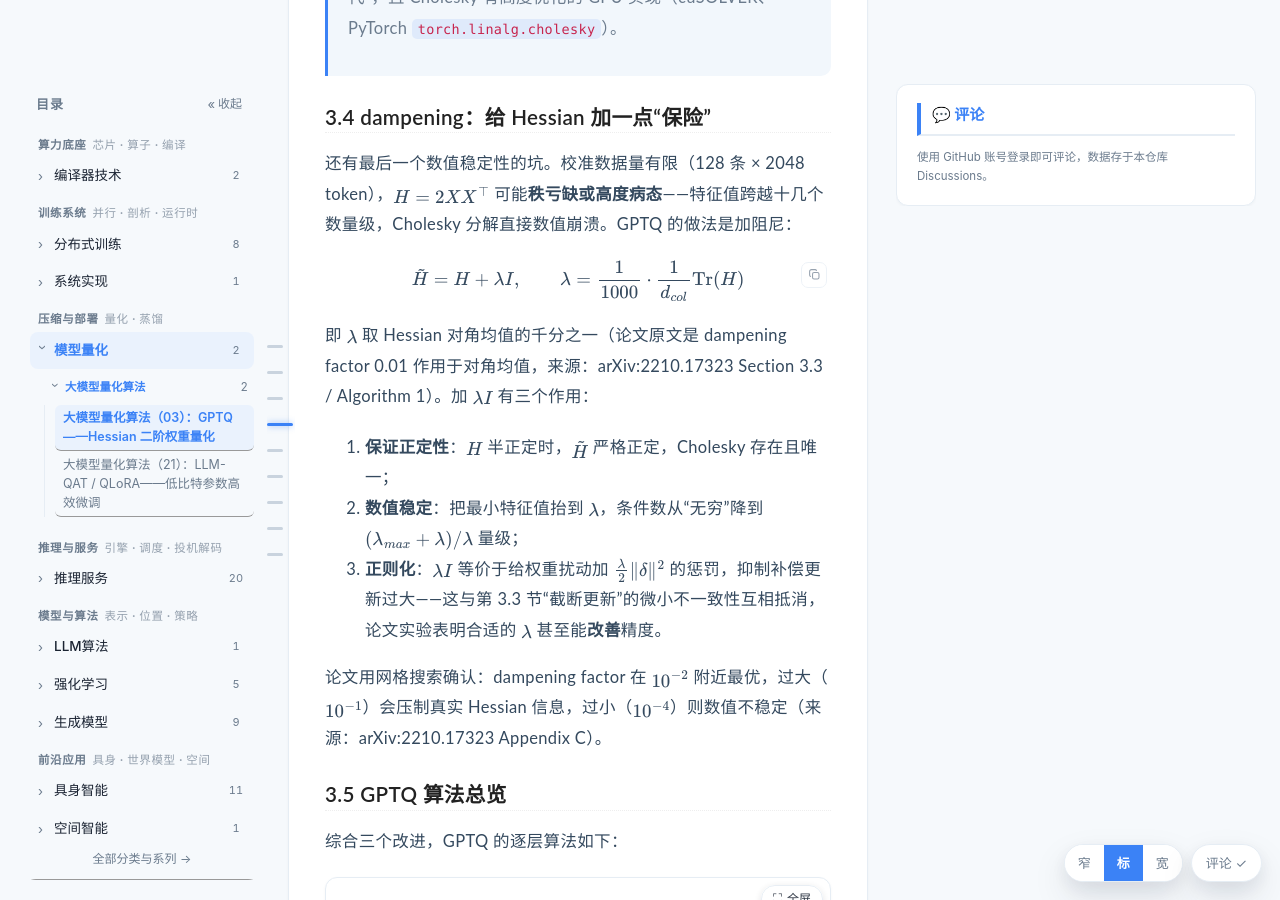
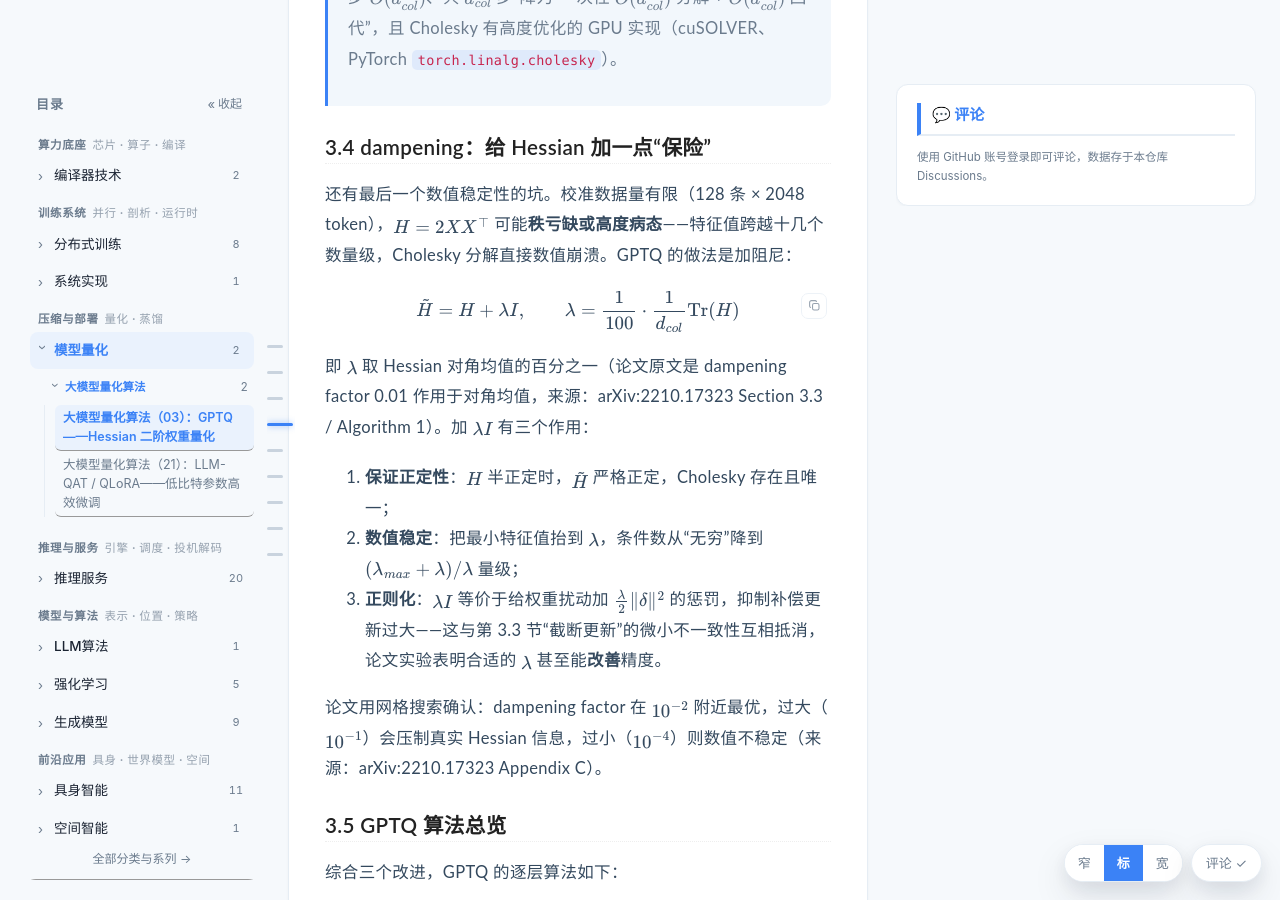
Before and after one commit to lrypcy/lrypcy.github.io, a Jekyll site: the page built from _posts/2026-08-24-ptq-02-gptq.md, in a window 1280 px wide and 900 px high, scrolled down 17519 px. Built offline with Jekyll 4.4.1, drawn with Linux system fonts in a browser that asks for light colours; comment, search, counter and statistics services are not loaded; some of the changed text lies outside the part shown.

Commit message:
fix(gptq): 修正两处公式笔误（dampening 系数与对角阵逆列）

```diff
--- a/_posts/2026-08-24-ptq-02-gptq.md
+++ b/_posts/2026-08-24-ptq-02-gptq.md
@@ -358,9 +358,9 @@ $$\boxed{\; \delta_{q:} = \frac{c}{d^\top d} \cdot d, \qquad d = M_{q:,q} = (L^{
 
 还有最后一个数值稳定性的坑。校准数据量有限（128 条 × 2048 token），$$H = 2XX^\top$$ 可能**秩亏缺或高度病态**——特征值跨越十几个数量级，Cholesky 分解直接数值崩溃。GPTQ 的做法是加阻尼：
 
-$$\tilde{H} = H + \lambda I, \qquad \lambda = \frac{1}{1000} \cdot \frac{1}{d_{col}} \operatorname{Tr}(H)$$
+$$\tilde{H} = H + \lambda I, \qquad \lambda = \frac{1}{100} \cdot \frac{1}{d_{col}} \operatorname{Tr}(H)$$
 
-即 $$\lambda$$ 取 Hessian 对角均值的千分之一（论文原文是 dampening factor 0.01 作用于对角均值，来源：arXiv:2210.17323 Section 3.3 / Algorithm 1）。加 $$\lambda I$$ 有三个作用：
+即 $$\lambda$$ 取 Hessian 对角均值的百分之一（论文原文是 dampening factor 0.01 作用于对角均值，来源：arXiv:2210.17323 Section 3.3 / Algorithm 1）。加 $$\lambda I$$ 有三个作用：
 
 1. **保证正定性**：$$H$$ 半正定时，$$\tilde{H}$$ 严格正定，Cholesky 存在且唯一；
 2. **数值稳定**：把最小特征值抬到 $$\lambda$$，条件数从“无穷”降到 $$(\lambda_{max} + \lambda)/\lambda$$ 量级；
```
Also changed, not shown: other parts of _posts/2026-08-24-ptq-02-gptq.md (+1 -1 lines).
